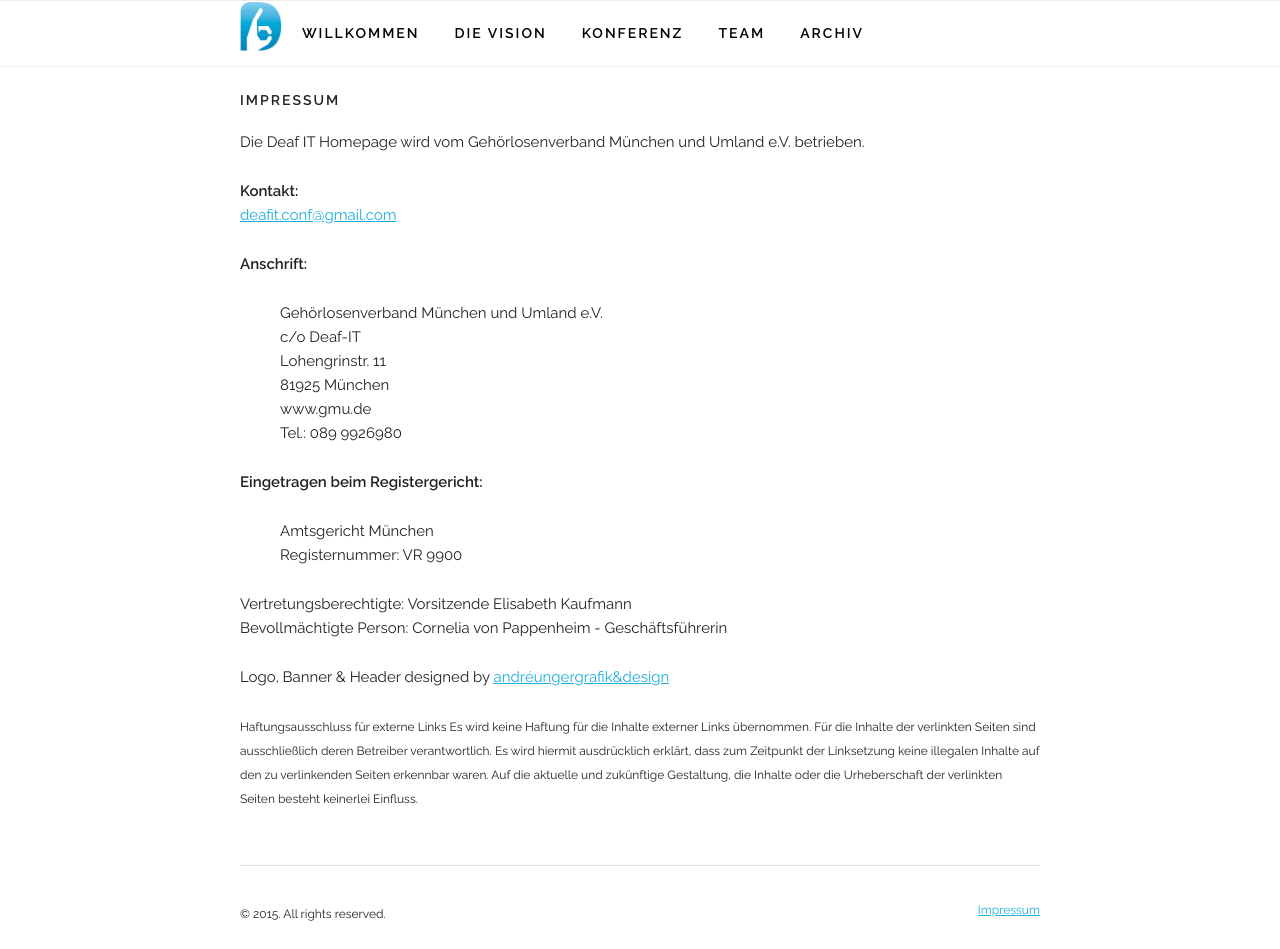
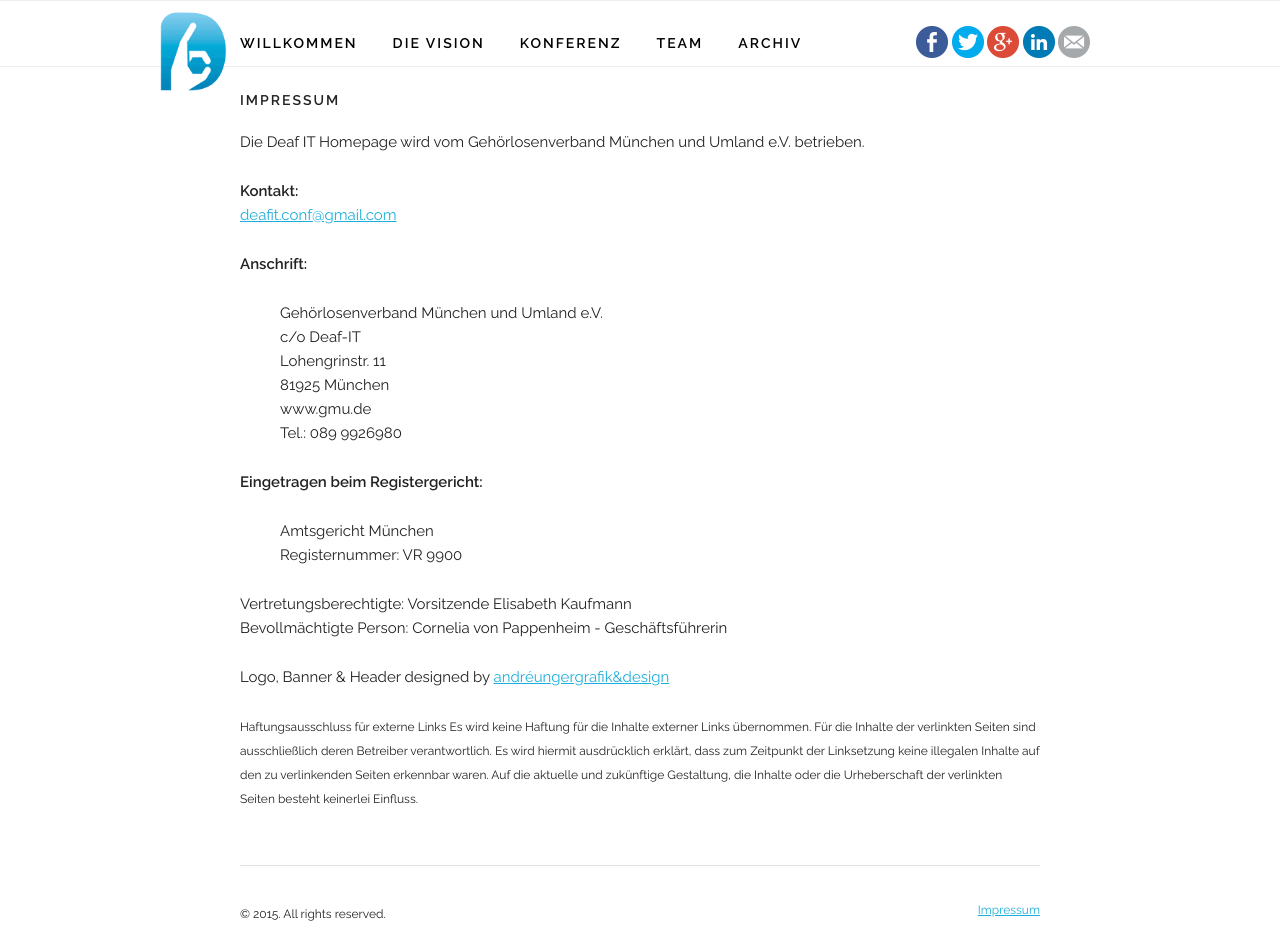
Before and after one commit to NickelPic/deafit.github.io, a Jekyll site: the page built from impressum.md, in a window 1280 px wide and 949 px high. Built offline with Jekyll 4.4.1, drawn with Linux system fonts in a browser that asks for light colours; nearby versions of some CDN libraries.

Commit message:
[ADD] add social buttons

```diff
--- a/_includes/nav.html
+++ b/_includes/nav.html
@@ -3,7 +3,7 @@
   <div class="container">
     <ul class="navbar-list">
       <li class="navbar-item" style="margin-right: 20px">
-        <a href="/"><img src="{{ site.baseurl }}public/logo-small.gif" height="50"></a>
+        <a href="/" class="logo"><img src="{{ site.baseurl }}public/logo-small.gif"></a>
       </li>
       <li class="navbar-item"><a class="navbar-link" href="/#willkommen">Willkommen</a></li>
       <li class="navbar-item"><a class="navbar-link" href="/#vision">Die Vision</a></li>
@@ -23,6 +23,16 @@
         </div>
       </li>
 
+      <li class="nav-share-buttons">
+        <ul class="share-buttons">
+          <li><a href="https://www.facebook.com/sharer/sharer.php?u=http%3A%2F%2Fwww.deafit.org&t=" title="Share on Facebook" target="_blank" onclick="window.open('https://www.facebook.com/sharer/sharer.php?u=' + encodeURIComponent(document.URL) + '&t=' + encodeURIComponent(document.URL)); return false;"><img src="/public/images/flat_web_icon_set/color/Facebook.png"></a></li>
+          <li><a href="https://twitter.com/intent/tweet?source=http%3A%2F%2Fwww.deafit.org&text=:%20http%3A%2F%2Fwww.deafit.org" target="_blank" title="Tweet" onclick="window.open('https://twitter.com/intent/tweet?text=' + encodeURIComponent(document.title) + ':%20'  + encodeURIComponent(document.URL)); return false;"><img src="/public/images/flat_web_icon_set/color/Twitter.png"></a></li>
+          <li><a href="https://plus.google.com/share?url=http%3A%2F%2Fwww.deafit.org" target="_blank" title="Share on Google+" onclick="window.open('https://plus.google.com/share?url=' + encodeURIComponent(document.URL)); return false;"><img src="/public/images/flat_web_icon_set/color/Google+.png"></a></li>
+          <li><a href="http://www.linkedin.com/shareArticle?mini=true&url=http%3A%2F%2Fwww.deafit.org&title=&summary=&source=http%3A%2F%2Fwww.deafit.org" target="_blank" title="Share on LinkedIn" onclick="window.open('http://www.linkedin.com/shareArticle?mini=true&url=' + encodeURIComponent(document.URL) + '&title=' +  encodeURIComponent(document.title)); return false;"><img src="/public/images/flat_web_icon_set/color/LinkedIn.png"></a></li>
+          <li><a href="mailto:?subject=&body=:%20http%3A%2F%2Fwww.deafit.org" target="_blank" title="Email" onclick="window.open('mailto:?subject=' + encodeURIComponent(document.title) + '&body=' +  encodeURIComponent(document.URL)); return false;"><img src="/public/images/flat_web_icon_set/color/Email.png"></a></li>
+        </ul>
+      </li>
+
       <!-- <li class="navbar-item"><a class="navbar-link" href="/blog">Blog</a></li>-->
       <!-- <li class="navbar-item"><a class="navbar-link" href="/atom.xml">RSS</a></li>-->
     </ul>
--- a/public/css/custom.css
+++ b/public/css/custom.css
@@ -147,7 +147,7 @@
 }
 
 /* Larger than tablet */
-@media (min-width: 750px) {
+@media (min-width: 830px) {
   /* Navbar */
   .navbar + .docs-section {
     border-top-width: 0; }
@@ -290,3 +290,64 @@ main h2 {
     height: 400px;
   }
 }
+
+.nav-share-buttons {
+  list-style-type: none;
+  display:block;
+  width: 100%;
+  margin-right: 0px !important;
+}
+
+ul.share-buttons {
+  list-style: none;
+  padding: 0;
+  margin: 2.5rem 0 0 0;
+}
+
+ul.share-buttons li{
+  display: inline;
+}
+
+@media (min-width: 830px) {
+  .nav-share-buttons {
+    width:auto;
+  }
+
+  ul.share-buttons {
+    position:absolute;
+    right: -50px;
+    top: 45px;
+  }
+}
+
+@media (min-width: 980px) {
+  .nav-share-buttons {
+    width:auto;
+  }
+
+  ul.share-buttons {
+    position:absolute;
+    right: -50px;
+    top: -10px;
+  }
+}
+
+.logo {
+  position:absolute;
+  right:20px;
+}
+
+.logo img {
+  height:120px;
+}
+
+@media (min-width: 550px) {
+  .logo {
+    position:absolute;
+    left: -80px;
+  }
+
+  .logo img {
+    height:80px;
+  }
+}
```
Also changed, not shown: _includes/footer.html (line endings or trailing spaces), public/images/flat_web_icon_set/color/Email.png (added), public/images/flat_web_icon_set/color/Facebook.png (added), public/images/flat_web_icon_set/color/Google+.png (added), public/images/flat_web_icon_set/color/LinkedIn.png (added), public/images/flat_web_icon_set/color/Pinboard.png (added), public/images/flat_web_icon_set/color/Pinterest.png (added), public/images/flat_web_icon_set/color/Pocket.png (added), public/images/flat_web_icon_set/color/Reddit.png (added), public/images/flat_web_icon_set/color/Tumblr.png (added), public/images/flat_web_icon_set/color/Twitter.png (added), public/images/flat_web_icon_set/color/Wordpress.png (added), 1 other file.
